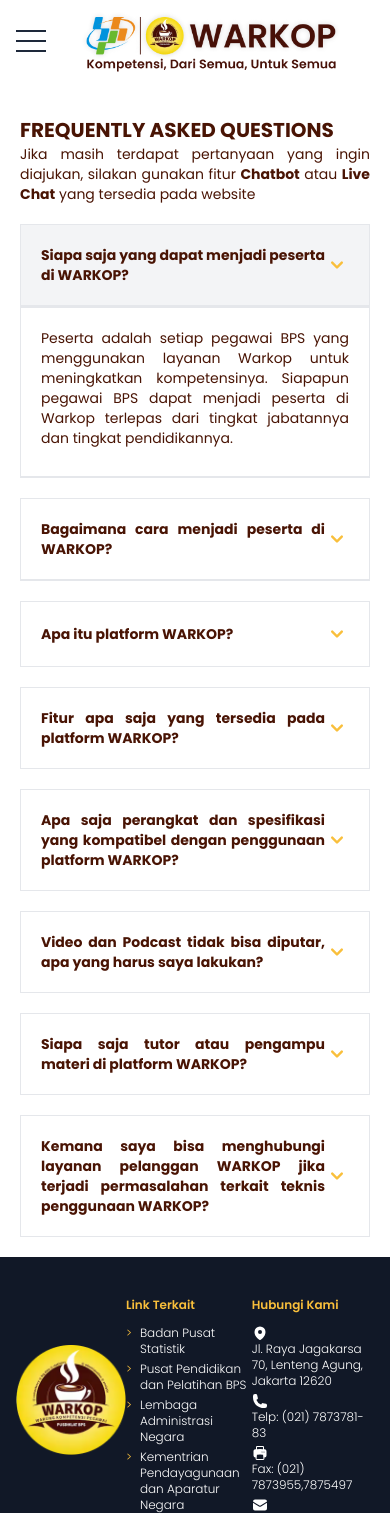
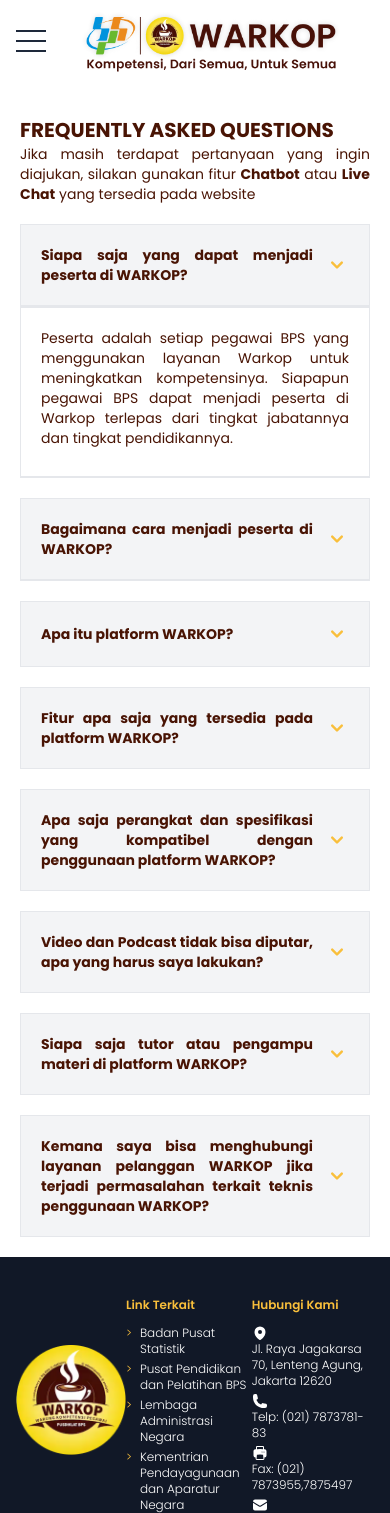
Before and after one commit to ihadisusanto/warkop-bps, a Next.js app: page /faq in a window 390 px wide. Shown: the top 1513 px of the page. Built offline with nearby package versions, Linux system fonts and the light colour scheme.

Commit message:
update on card

```diff
--- a/app/faq/Accordions.tsx
+++ b/app/faq/Accordions.tsx
@@ -58,9 +58,9 @@
 
         // options with default values
         const options: AccordionOptions = {
-            alwaysOpen: true,
-            activeClasses: 'bg-gray-100 dark:bg-gray-800 text-gray-900 dark:text-white',
-            inactiveClasses: 'text-gray-500 dark:text-gray-400',
+            alwaysOpen: false,
+            activeClasses: 'bg-gray-100 text-gray-900',
+            inactiveClasses: 'text-gray-500 bg-gray-100',
             onOpen: (item) => {
                 console.log('accordion item has been shown');
                 console.log(item);
@@ -86,11 +86,11 @@
     })
 
     return(
-        <div className="mt-5 lg:mt-10" id="accordion-collapse" data-accordion="collapse">
+        <div className="mt-5" id="accordion-collapse" data-accordion="collapse">
             <h2 className="border-b-2" id="accordion-collapse-heading-1">
-                <button type="button" className="flex items-center justify-between w-full p-5 text-left text-secondaryBrown font-bold border border-b-0 border-gray-200 focus:ring-4 focus:ring-gray-200 hover:bg-gray-100" data-accordion-target="#accordion-collapse-body-1" aria-expanded="true" aria-controls="accordion-collapse-body-1">
+                <button type="button" className="flex items-center justify-between w-full p-5 text-left text-secondaryBrown font-bold border border-b-0 border-gray-200 focus:ring-4 focus:ring-gray-200 bg-gray-100 hover:bg-gray-200" data-accordion-target="#accordion-collapse-body-1" aria-expanded="true" aria-controls="accordion-collapse-body-1">
                     <span className="text-sm lg:text-[16px] text-justify">Siapa saja yang dapat menjadi peserta di WARKOP?</span>
-                    <svg data-accordion-icon className="w-6 h-6 shrink-0 text-primary" fill="currentColor" viewBox="0 0 20 20" xmlns="http://www.w3.org/2000/svg"><path fillRule="evenodd" d="M5.293 7.293a1 1 0 011.414 0L10 10.586l3.293-3.293a1 1 0 111.414 1.414l-4 4a1 1 0 01-1.414 0l-4-4a1 1 0 010-1.414z" clipRule="evenodd"></path></svg>
+                    <svg data-accordion-icon className="w-6 h-6 shrink-0 text-primary ml-3 transition-transform" fill="currentColor" viewBox="0 0 20 20" xmlns="http://www.w3.org/2000/svg"><path fillRule="evenodd" d="M5.293 7.293a1 1 0 011.414 0L10 10.586l3.293-3.293a1 1 0 111.414 1.414l-4 4a1 1 0 01-1.414 0l-4-4a1 1 0 010-1.414z" clipRule="evenodd"></path></svg>
                 </button>
             </h2>
             <div id="accordion-collapse-body-1" className="hidden border-b-2" aria-labelledby="accordion-collapse-heading-1">
@@ -99,10 +99,10 @@
                 </div>
             </div>
 
-            <h2 className="mt-5 lg:mt-10 border-b-2" id="accordion-collapse-heading-2">
-                <button type="button" className="flex items-center justify-between w-full p-5 text-left text-secondaryBrown font-bold border border-b-0 border-gray-200 focus:ring-4 focus:ring-gray-200 hover:bg-gray-100" data-accordion-target="#accordion-collapse-body-2" aria-expanded="false" aria-controls="accordion-collapse-body-2">
+            <h2 className="mt-5 border-b-2" id="accordion-collapse-heading-2">
+                <button type="button" className="flex items-center justify-between w-full p-5 text-left text-secondaryBrown font-bold border border-b-0 border-gray-200 focus:ring-4 focus:ring-gray-200 bg-gray-100 hover:bg-gray-200 transition duration-300" data-accordion-target="#accordion-collapse-body-2" aria-expanded="false" aria-controls="accordion-collapse-body-2">
                 <span className="text-sm lg:text-[16px] text-justify"> Bagaimana cara menjadi peserta di WARKOP?</span>
-                <svg data-accordion-icon className="w-6 h-6 shrink-0 text-primary" fill="currentColor" viewBox="0 0 20 20" xmlns="http://www.w3.org/2000/svg"><path fillRule="evenodd" d="M5.293 7.293a1 1 0 011.414 0L10 10.586l3.293-3.293a1 1 0 111.414 1.414l-4 4a1 1 0 01-1.414 0l-4-4a1 1 0 010-1.414z" clipRule="evenodd"></path></svg>
+                <svg data-accordion-icon className="w-6 h-6 shrink-0 text-primary ml-3 transition-transform" fill="currentColor" viewBox="0 0 20 20" xmlns="http://www.w3.org/2000/svg"><path fillRule="evenodd" d="M5.293 7.293a1 1 0 011.414 0L10 10.586l3.293-3.293a1 1 0 111.414 1.414l-4 4a1 1 0 01-1.414 0l-4-4a1 1 0 010-1.414z" clipRule="evenodd"></path></svg>
                 </button>
             </h2>
             <div id="accordion-collapse-body-2" className="hidden border-b-2" aria-labelledby="accordion-collapse-heading-2">
@@ -111,10 +111,10 @@
                 </div>
             </div>
 
-            <h2 className="mt-5 lg:mt-10" id="accordion-collapse-heading-3">
-                <button type="button" className="flex items-center justify-between w-full p-5 font-bold text-secondaryBrown text-left border border-gray-200 focus:ring-4 focus:ring-gray-200 hover:bg-gray-100" data-accordion-target="#accordion-collapse-body-3" aria-expanded="false" aria-controls="accordion-collapse-body-3">
+            <h2 className="mt-5" id="accordion-collapse-heading-3">
+                <button type="button" className="flex items-center justify-between w-full p-5 font-bold text-secondaryBrown text-left border border-gray-200 focus:ring-4 focus:ring-gray-200 bg-gray-100 hover:bg-gray-200 transition duration-300" data-accordion-target="#accordion-collapse-body-3" aria-expanded="false" aria-controls="accordion-collapse-body-3">
                 <span className="text-sm lg:text-[16px] text-justify">Apa itu platform WARKOP?</span>
-                <svg data-accordion-icon className="w-6 h-6 shrink-0 text-primary" fill="currentColor" viewBox="0 0 20 20" xmlns="http://www.w3.org/2000/svg"><path fillRule="evenodd" d="M5.293 7.293a1 1 0 011.414 0L10 10.586l3.293-3.293a1 1 0 111.414 1.414l-4 4a1 1 0 01-1.414 0l-4-4a1 1 0 010-1.414z" clipRule="evenodd"></path></svg>
+                <svg data-accordion-icon className="w-6 h-6 shrink-0 text-primary ml-3 transition-transform" fill="currentColor" viewBox="0 0 20 20" xmlns="http://www.w3.org/2000/svg"><path fillRule="evenodd" d="M5.293 7.293a1 1 0 011.414 0L10 10.586l3.293-3.293a1 1 0 111.414 1.414l-4 4a1 1 0 01-1.414 0l-4-4a1 1 0 010-1.414z" clipRule="evenodd"></path></svg>
                 </button>
             </h2>
             <div id="accordion-collapse-body-3" className="hidden" aria-labelledby="accordion-collapse-heading-3">
@@ -123,10 +123,10 @@
                 </div>
             </div>
 
-            <h2 className="mt-5 lg:mt-10" id="accordion-collapse-heading-4">
-                <button type="button" className="flex items-center justify-between w-full p-5 font-bold text-secondaryBrown text-left border border-gray-200 focus:ring-4 focus:ring-gray-200 hover:bg-gray-100" data-accordion-target="#accordion-collapse-body-4" aria-expanded="false" aria-controls="accordion-collapse-body-4">
+            <h2 className="mt-5" id="accordion-collapse-heading-4">
+                <button type="button" className="flex items-center justify-between w-full p-5 font-bold text-secondaryBrown text-left border border-gray-200 focus:ring-4 focus:ring-gray-200 bg-gray-100 hover:bg-gray-200 transition duration-300" data-accordion-target="#accordion-collapse-body-4" aria-expanded="false" aria-controls="accordion-collapse-body-4">
                     <span className="text-sm lg:text-[16px] text-justify">Fitur apa saja yang tersedia pada platform WARKOP?</span>
-                    <svg data-accordion-icon className="w-6 h-6 shrink-0 text-primary" fill="currentColor" viewBox="0 0 20 20" xmlns="http://www.w3.org/2000/svg"><path fillRule="evenodd" d="M5.293 7.293a1 1 0 011.414 0L10 10.586l3.293-3.293a1 1 0 111.414 1.414l-4 4a1 1 0 01-1.414 0l-4-4a1 1 0 010-1.414z" clipRule="evenodd"></path></svg>
+                    <svg data-accordion-icon className="w-6 h-6 shrink-0 text-primary ml-3 transition-transform" fill="currentColor" viewBox="0 0 20 20" xmlns="http://www.w3.org/2000/svg"><path fillRule="evenodd" d="M5.293 7.293a1 1 0 011.414 0L10 10.586l3.293-3.293a1 1 0 111.414 1.414l-4 4a1 1 0 01-1.414 0l-4-4a1 1 0 010-1.414z" clipRule="evenodd"></path></svg>
                 </button>
             </h2>
             <div id="accordion-collapse-body-4" className="hidden" aria-labelledby="accordion-collapse-heading-4">
@@ -156,10 +156,10 @@
                 </div>
             </div>
 
-            <h2 className="mt-5 lg:mt-10" id="accordion-collapse-heading-5">
-                <button type="button" className="flex items-center justify-between w-full p-5 font-bold text-secondaryBrown text-left border border-gray-200 focus:ring-4 focus:ring-gray-200 hover:bg-gray-100" data-accordion-target="#accordion-collapse-body-5" aria-expanded="false" aria-controls="accordion-collapse-body-5">
+            <h2 className="mt-5" id="accordion-collapse-heading-5">
+                <button type="button" className="flex items-center justify-between w-full p-5 font-bold text-secondaryBrown text-left border border-gray-200 focus:ring-4 focus:ring-gray-200 bg-gray-100 hover:bg-gray-200 transition duration-300" data-accordion-target="#accordion-collapse-body-5" aria-expanded="false" aria-controls="accordion-collapse-body-5">
                     <span className="text-sm lg:text-[16px] text-justify">Apa saja perangkat dan spesifikasi yang kompatibel dengan penggunaan platform WARKOP?</span>
-                    <svg data-accordion-icon className="w-6 h-6 shrink-0 text-primary" fill="currentColor" viewBox="0 0 20 20" xmlns="http://www.w3.org/2000/svg"><path fillRule="evenodd" d="M5.293 7.293a1 1 0 011.414 0L10 10.586l3.293-3.293a1 1 0 111.414 1.414l-4 4a1 1 0 01-1.414 0l-4-4a1 1 0 010-1.414z" clipRule="evenodd"></path></svg>
+                    <svg data-accordion-icon className="w-6 h-6 shrink-0 text-primary ml-3 transition-transform" fill="currentColor" viewBox="0 0 20 20" xmlns="http://www.w3.org/2000/svg"><path fillRule="evenodd" d="M5.293 7.293a1 1 0 011.414 0L10 10.586l3.293-3.293a1 1 0 111.414 1.414l-4 4a1 1 0 01-1.414 0l-4-4a1 1 0 010-1.414z" clipRule="evenodd"></path></svg>
                 </button>
             </h2>
             <div id="accordion-collapse-body-5" className="hidden" aria-labelledby="accordion-collapse-heading-5">
@@ -173,10 +173,10 @@
                 </div>
             </div>
 
-            <h2 className="mt-5 lg:mt-10" id="accordion-collapse-heading-6">
-                <button type="button" className="flex items-center justify-between w-full p-5 font-bold text-secondaryBrown text-left border border-gray-200 focus:ring-4 focus:ring-gray-200 hover:bg-gray-100" data-accordion-target="#accordion-collapse-body-6" aria-expanded="false" aria-controls="accordion-collapse-body-6">
+            <h2 className="mt-5" id="accordion-collapse-heading-6">
+                <button type="button" className="flex items-center justify-between w-full p-5 font-bold text-secondaryBrown text-left border border-gray-200 focus:ring-4 focus:ring-gray-200 bg-gray-100 hover:bg-gray-200 transition duration-300" data-accordion-target="#accordion-collapse-body-6" aria-expanded="false" aria-controls="accordion-collapse-body-6">
                     <span className="text-sm lg:text-[16px] text-justify">Video dan Podcast tidak bisa diputar, apa yang harus saya lakukan?</span>
-                    <svg data-accordion-icon className="w-6 h-6 shrink-0 text-primary" fill="currentColor" viewBox="0 0 20 20" xmlns="http://www.w3.org/2000/svg"><path fillRule="evenodd" d="M5.293 7.293a1 1 0 011.414 0L10 10.586l3.293-3.293a1 1 0 111.414 1.414l-4 4a1 1 0 01-1.414 0l-4-4a1 1 0 010-1.414z" clipRule="evenodd"></path></svg>
+                    <svg data-accordion-icon className="w-6 h-6 shrink-0 text-primary ml-3 transition-transform" fill="currentColor" viewBox="0 0 20 20" xmlns="http://www.w3.org/2000/svg"><path fillRule="evenodd" d="M5.293 7.293a1 1 0 011.414 0L10 10.586l3.293-3.293a1 1 0 111.414 1.414l-4 4a1 1 0 01-1.414 0l-4-4a1 1 0 010-1.414z" clipRule="evenodd"></path></svg>
                 </button>
             </h2>
             <div id="accordion-collapse-body-6" className="hidden" aria-labelledby="accordion-collapse-heading-6">
@@ -185,10 +185,10 @@
                 </div>
             </div>
 
-            <h2 className="mt-5 lg:mt-10" id="accordion-collapse-heading-7">
-                <button type="button" className="flex items-center justify-between w-full p-5 font-bold text-secondaryBrown text-left border border-gray-200 focus:ring-4 focus:ring-gray-200 hover:bg-gray-100" data-accordion-target="#accordion-collapse-body-7" aria-expanded="false" aria-controls="accordion-collapse-body-7">
+            <h2 className="mt-5" id="accordion-collapse-heading-7">
+                <button type="button" className="flex items-center justify-between w-full p-5 font-bold text-secondaryBrown text-left border border-gray-200 focus:ring-4 focus:ring-gray-200 bg-gray-100 hover:bg-gray-200 transition duration-300" data-accordion-target="#accordion-collapse-body-7" aria-expanded="false" aria-controls="accordion-collapse-body-7">
                     <span className="text-sm lg:text-[16px] text-justify">Siapa saja tutor atau pengampu materi di platform WARKOP?</span>
-                    <svg data-accordion-icon className="w-6 h-6 shrink-0 text-primary" fill="currentColor" viewBox="0 0 20 20" xmlns="http://www.w3.org/2000/svg"><path fillRule="evenodd" d="M5.293 7.293a1 1 0 011.414 0L10 10.586l3.293-3.293a1 1 0 111.414 1.414l-4 4a1 1 0 01-1.414 0l-4-4a1 1 0 010-1.414z" clipRule="evenodd"></path></svg>
+                    <svg data-accordion-icon className="w-6 h-6 shrink-0 text-primary ml-3 transition-transform" fill="currentColor" viewBox="0 0 20 20" xmlns="http://www.w3.org/2000/svg"><path fillRule="evenodd" d="M5.293 7.293a1 1 0 011.414 0L10 10.586l3.293-3.293a1 1 0 111.414 1.414l-4 4a1 1 0 01-1.414 0l-4-4a1 1 0 010-1.414z" clipRule="evenodd"></path></svg>
                 </button>
             </h2>
             <div id="accordion-collapse-body-7" className="hidden" aria-labelledby="accordion-collapse-heading-7">
@@ -197,10 +197,10 @@
                 </div>
             </div>
 
-            <h2 className="mt-5 lg:mt-10" id="accordion-collapse-heading-8">
-                <button type="button" className="flex items-center justify-between w-full p-5 font-bold text-secondaryBrown text-left border border-gray-200 focus:ring-4 focus:ring-gray-200 hover:bg-gray-100" data-accordion-target="#accordion-collapse-body-8" aria-expanded="false" aria-controls="accordion-collapse-body-8">
+            <h2 className="mt-5" id="accordion-collapse-heading-8">
+                <button type="button" className="flex items-center justify-between w-full p-5 font-bold text-secondaryBrown text-left border border-gray-200 focus:ring-4 focus:ring-gray-200 bg-gray-100 hover:bg-gray-200 transition duration-300" data-accordion-target="#accordion-collapse-body-8" aria-expanded="false" aria-controls="accordion-collapse-body-8">
                     <span className="text-sm lg:text-[16px] text-justify">Kemana saya bisa menghubungi layanan pelanggan WARKOP jika terjadi permasalahan terkait teknis penggunaan WARKOP?</span>
-                    <svg data-accordion-icon className="w-6 h-6 shrink-0 text-primary" fill="currentColor" viewBox="0 0 20 20" xmlns="http://www.w3.org/2000/svg"><path fillRule="evenodd" d="M5.293 7.293a1 1 0 011.414 0L10 10.586l3.293-3.293a1 1 0 111.414 1.414l-4 4a1 1 0 01-1.414 0l-4-4a1 1 0 010-1.414z" clipRule="evenodd"></path></svg>
+                    <svg data-accordion-icon className="w-6 h-6 shrink-0 text-primary ml-3 transition-transform" fill="currentColor" viewBox="0 0 20 20" xmlns="http://www.w3.org/2000/svg"><path fillRule="evenodd" d="M5.293 7.293a1 1 0 011.414 0L10 10.586l3.293-3.293a1 1 0 111.414 1.414l-4 4a1 1 0 01-1.414 0l-4-4a1 1 0 010-1.414z" clipRule="evenodd"></path></svg>
                 </button>
             </h2>
             <div id="accordion-collapse-body-8" className="hidden" aria-labelledby="accordion-collapse-heading-8">
```
Also changed, not shown: app/(site)/components/card.tsx (+6 -6 lines).
